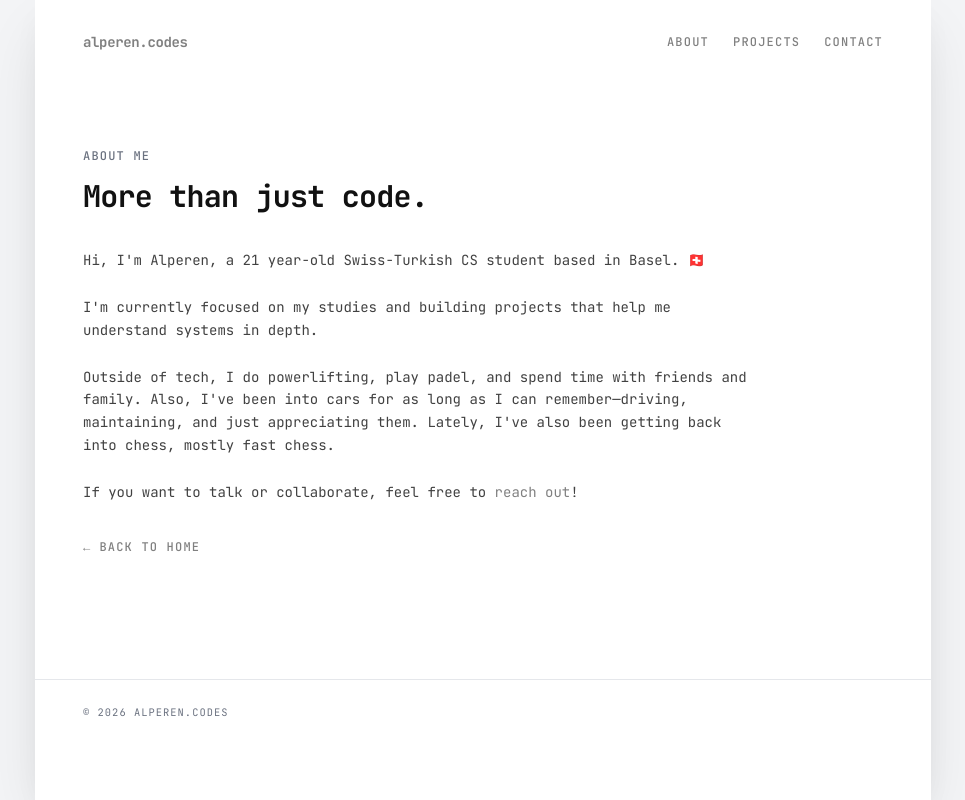
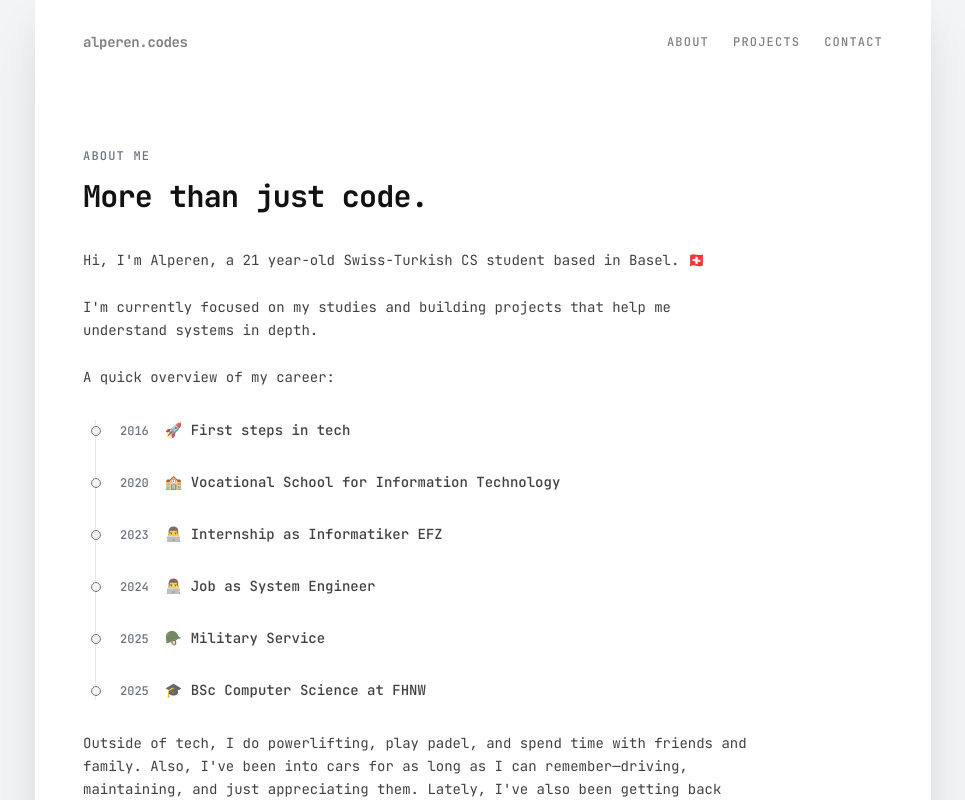
Before and after one commit to alperencodes/alperencodes.github.io, a Next.js app: page /about in a window 1280 px wide. Shown: the top 800 px of the page, without its empty margins (157-1122 px from the left). Built offline with nearby package versions, Linux system fonts and the light colour scheme.

Commit message:
feat: add career timeline component and overview to About page

```diff
--- a/src/app/about/page.tsx
+++ b/src/app/about/page.tsx
@@ -25,6 +25,12 @@ export default function About() {
                         <p>
                             I&#39;m currently focused on my studies and building projects that help me understand systems in depth.
                         </p>
+
+                        <p>
+                            A quick overview of my career:
+                        </p>
+
+                        <Timeline />
 
                         <p>
                             Outside of tech, I do powerlifting, play padel, and spend time with friends and family.
--- /dev/null
+++ b/src/components/ui/Timeline.tsx
@@ -0,0 +1,97 @@
+"use client";
+
+import { useState } from "react";
+
+interface TimelineItem {
+    year: string;
+    title: string;
+    description: string;
+}
+
+const timelineData: TimelineItem[] = [
+    {
+        year: "2016",
+        title: "🚀 First steps in tech",
+        description: "Wrote my first aim assist (cheat software) for Counter-Strike: Global Offensive and discovered my passion for how computers work",
+    },
+    {
+        year: "2020",
+        title: "🏫 Vocational School for Information Technology",
+        description: "Passed the entrance test into the \"Informatikmittelschule Basel-Stadt\" (High School focusing on IT in Basel-City) after which I started actually learning stuff"
+    },
+    {
+        year: "2023",
+        title: "👨‍💻 Internship as Informatiker EFZ",
+        description: "Started a 1-year internship in Software Development, gaining hands-on experience in the industry & in order to graduate high school."
+    },
+    {
+        year: "2024",
+        title: "👨‍💻 Job as System Engineer",
+        description: "Temporarily worked as a System Engineer at the same company as my internship before my Military Service.",
+    },
+    {
+        year: "2025",
+        title: "🪖 Military Service",
+        description: "Completed mandatory military service in the Swiss Armed Forces."
+    },
+    {
+        year: "2025",
+        title: "🎓 BSc Computer Science at FHNW",
+        description: "Began my Bachelors in Computer Science, focusing on software engineering and distributed systems."
+    }
+];
+
+export default function Timeline() {
+    const [activeIndex, setActiveIndex] = useState<number | null>(null);
+
+    return (
+        <div className="relative border-l border-border ml-3 my-8 space-y-8">
+            {timelineData.map((item, index) => (
+                <div
+                    key={index}
+                    className="relative pl-6 group cursor-pointer"
+                    onMouseEnter={() => setActiveIndex(index)}
+                    onMouseLeave={() => setActiveIndex(null)}
+                >
+                    {/* dot indicator */}
+                    <div
+                        className={`absolute -left-[5px] top-1.5 h-2.5 w-2.5 rounded-full border transition-all duration-300 ${
+                            activeIndex === index
+                                ? "bg-ink border-ink scale-125"
+                                : "bg-bg border-muted group-hover:border-ink"
+                        }`}
+                    />
+
+                    {/* COntent */}
+                    <div className="flex flex-col sm:flex-row sm:items-baseline gap-1 sm:gap-4">
+                        <span className={`text-xs font-mono font-medium transition-colors duration-300 ${
+                            activeIndex === index ? "text-ink" : "text-muted"
+                        }`}>
+                            {item.year}
+                        </span>
+
+                        <div className="flex-1">
+                            <h3 className={`text-sm font-medium transition-colors duration-300 ${
+                                activeIndex === index ? "text-ink" : "text-ink/80"
+                            }`}>
+                                {item.title}
+                            </h3>
+
+                            <div
+                                className={`grid transition-all duration-300 ease-in-out ${
+                                    activeIndex === index
+                                        ? "grid-rows-[1fr] opacity-100 mt-2"
+                                        : "grid-rows-[0fr] opacity-0"
+                                }`}
+                            >
+                                <p className="overflow-hidden text-xs leading-relaxed text-muted">
+                                    {item.description}
+                                </p>
+                            </div>
+                        </div>
+                    </div>
+                </div>
+            ))}
+        </div>
+    );
+}
```
